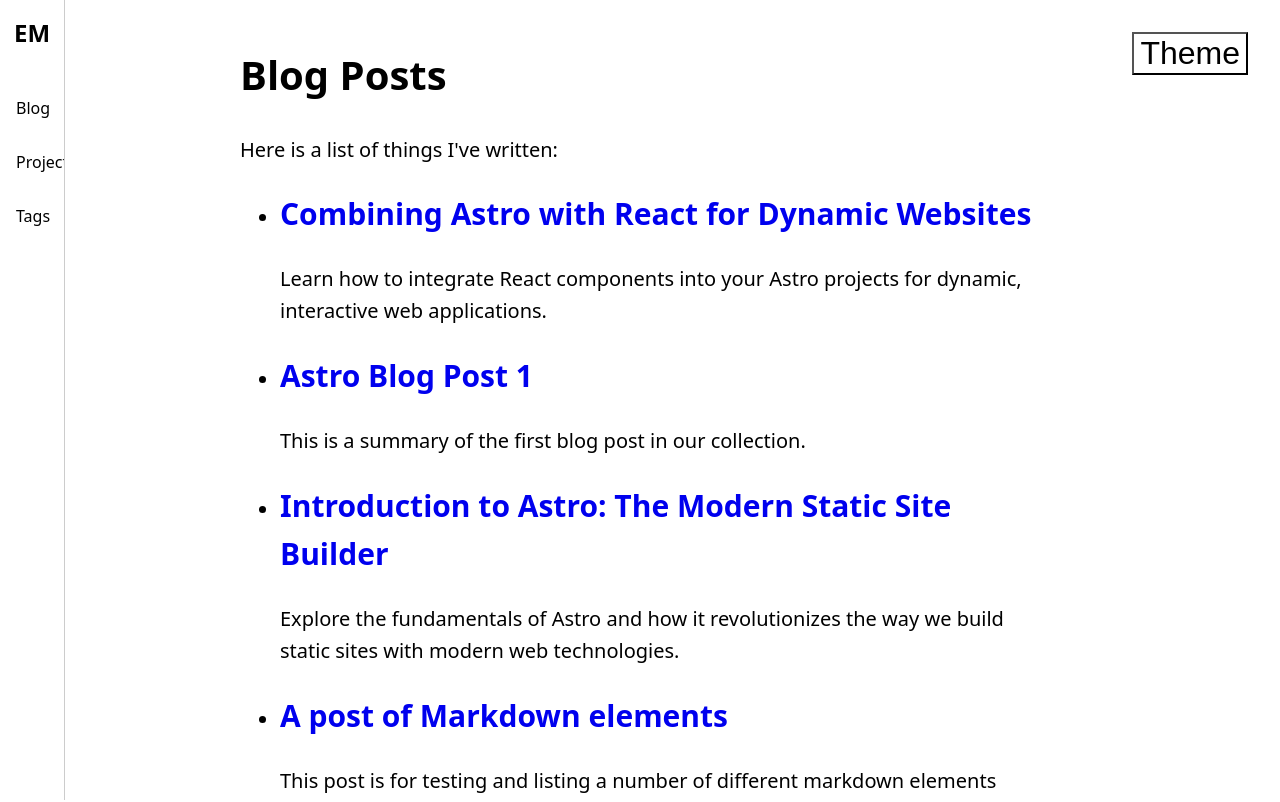
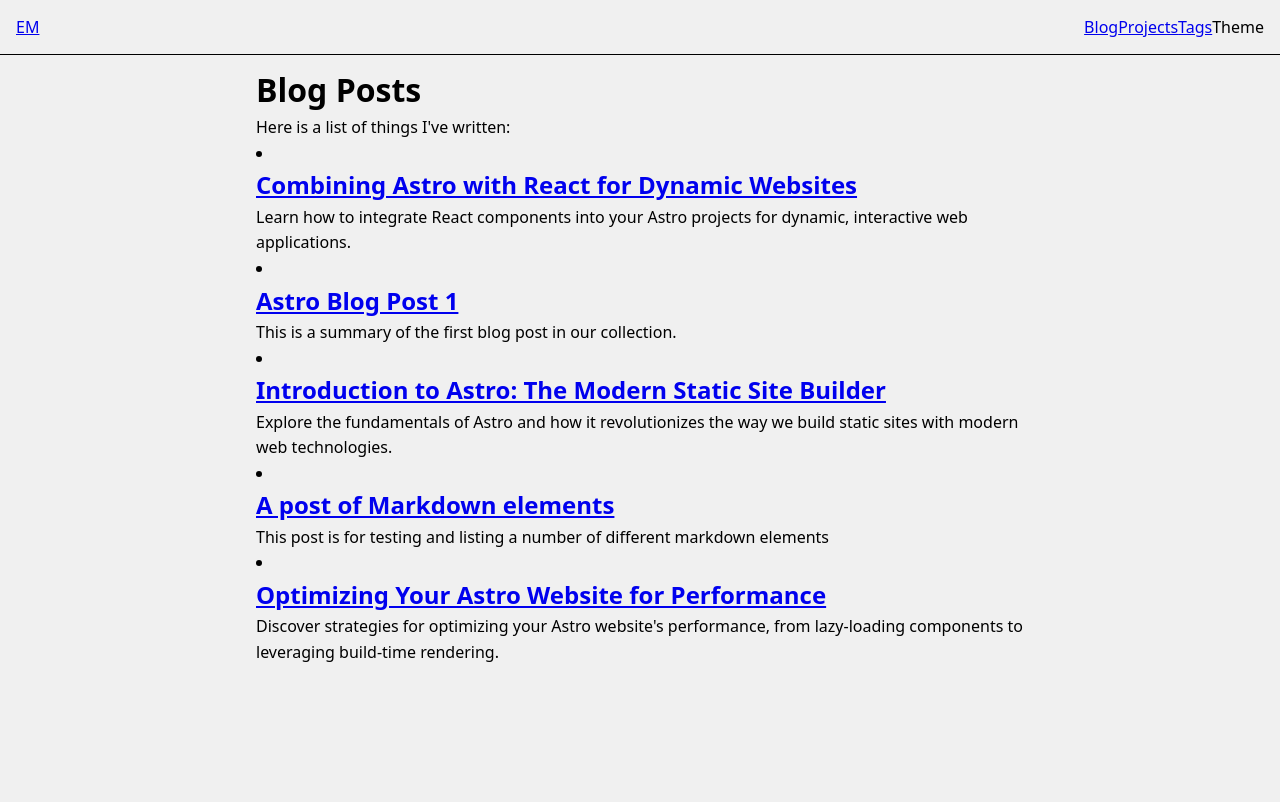
Before and after one commit to alcun/eponymous, an Astro site: page /blog in a window 1280 px wide. Shown: the top 802 px of the page. Built offline with nearby package versions, Linux system fonts and the light colour scheme; Astro itself is replaced by a stand-in of ours.

Commit message:
CSS reset

```diff
--- a/src/components/Contact.astro
+++ b/src/components/Contact.astro
@@ -1,4 +1,4 @@
-<footer id="contact">
+<section id="contact">
     <h2>Contact Me</h2>
     <p>Currently I am working full time and not looking for jobs but you can contact me below to chat anytime ya feel me</p>
     <form action="/submit-form-endpoint" method="POST">
@@ -7,4 +7,4 @@
       <textarea name="message" placeholder="Your Message" required></textarea>
       <button type="submit">Send Message</button>
     </form>
-  </footer>
+  </section>
--- a/src/components/Header.astro
+++ /dev/null
@@ -1,46 +0,0 @@
-<header class="header">
-    <div class="header-content">
-      <a href="/" class="logo">AC</a>
-      <nav>
-        <ul class="nav-links">
-          <li><a href="/projects">Projects</a></li>
-          <li><a href="/blog">Blog</a></li>
-          <!-- Add more links as needed -->
-        </ul>
-        <button id="theme-toggle">Toggle Light/Dark</button>
-
-      </nav>
-    </div>
-  </header>
-
-
-
-
-<style>
-    .header{
-
-    }
-
-    .header-content{
-        display: flex;
-        flex-direction: column;
-        align-items: center;
-        justify-content: space-between;
-    }
-
-    nav{
-        display: flex;
-    }
-
-    ul {
-        list-style: none;
-        display: flex;
-    }
-
-
-</style>
-
-<script>
-
-
-</script>
--- a/src/components/HeroBadge.astro
+++ b/src/components/HeroBadge.astro
@@ -62,10 +62,11 @@
 </script>
 <style>
   .atropos {
-    margin-bottom: 4rem;
+    margin-bottom: 1rem;
+    width: 80%;
+
   }
   .atropos-inner {
-    width: 100%;
     background-color: antiquewhite;
     border-radius: 12px;
     background-color: red;
--- a/src/components/Navbar.astro
+++ b/src/components/Navbar.astro
@@ -1,18 +1,27 @@
 ---
+import ThemeToggle from "./ThemeToggle.astro";
+
 // No useState import required
 // Frontmatter script space
 ---
 
 <!-- Sidebar HTML structure -->
-<nav class="nav" id="sidebar">
+<nav class="nav" >
   <div class="nav-content">
-    <a href="/" class="logo"><h1>EM</h1></a>
-    <button id="menu-toggle">☰</button>
+    <a href="/" class="logo">EM</a>
     <ul class="nav-links">
       <li><a href="/blog">Blog</a></li>
       <li><a href="/projects">Projects</a></li>
       <li><a href="/tags">Tags</a></li>
-    </ul>
+     <li> <a
+      id="theme-btn"
+      class="focus-outline"
+      title="Toggles light & dark"
+      aria-label="auto"
+      aria-live="polite"
+    >
+      Theme
+    </a> </li>   </ul>
   </div>
 </nav>
 
@@ -21,83 +30,32 @@
 .nav {
   position: fixed;
   top: 0;
-  left: 0;
-  width: 4rem; /* Collapsed width */
-  height: 100vh;
-  border-right: 1px solid #ccc; /* Example border color */
-  transition: width 0.5s ease; /* Smooth transition for sidebar expansion */
+  height: auto;
+  width: 100%;
+  max-width: 100vw;
   z-index: 1000; /* Ensure sidebar is above other content */
-  overflow-x: hidden; /* Hide horizontal overflow */
+  border-bottom: 1px solid var(--text-color);
+  padding: 1rem;
 }
 
 .nav-content {
   display: flex;
-  flex-direction: column;
+  width: 100%;
   align-items: center;
-  height: 100%;
+  justify-content: space-between;
 }
 
 .logo h1 {
-  margin: 1rem 0;
   color: var(--text-color);
 }
 
-#menu-toggle {
-  display: none; /* Hide toggle button by default, shown in mobile view */
+.nav-links {
+  display: flex;
+  list-style: none;
 }
 
-.nav-links {
-  list-style-type: none;
-  padding: 0;
-  width: 100%; /* Full width of the sidebar */
-  color: var(--text-color);
 
-}
 
-.nav-links li a {
-  display: block;
-  padding: 1rem;
-  text-decoration: none;
-  color: black; /* Link color */
-}
 
-/* Expanded state for larger screens */
-@media (min-width: 768px) {
-  .nav:hover, .nav.expanded {
-    width: 16rem; /* Expanded width */
-  }
-}
 
-/* Adjustments for mobile screens */
-@media (max-width: 768px) {
-  .nav-links.expanded {
-    display: block;
-  }
-
-  #menu-toggle {
-    display: block; /* Show toggle button in mobile view */
-    cursor: pointer;
-  }
-}
 </style>
-
-<script type="module">
-  document.addEventListener('DOMContentLoaded', () => {
-    const sidebar = document.getElementById('sidebar');
-    const menuToggle = document.getElementById('menu-toggle');
-
-    // Toggle sidebar on hover for desktop
-    sidebar.onmouseover = () => {
-      if(window.innerWidth > 768) sidebar.classList.add('expanded');
-    };
-    sidebar.onmouseout = () => {
-      if(window.innerWidth > 768) sidebar.classList.remove('expanded');
-    };
-
-    // Toggle sidebar on click for mobile
-    menuToggle.onclick = () => {
-      const isExpanded = sidebar.classList.contains('expanded');
-      if(window.innerWidth <= 768) sidebar.classList.toggle('expanded', !isExpanded);
-    };
-  });
-</script>
--- a/src/components/ThemeToggle.astro
+++ b/src/components/ThemeToggle.astro
@@ -1,20 +1,12 @@
-<button
-  id="theme-btn"
-  class="focus-outline"
-  title="Toggles light & dark"
-  aria-label="auto"
-  aria-live="polite"
->
-  Theme
-</button>
+
 <style>
   #theme-btn {
-    position: fixed;
+    /* position: fixed;
     right: 2rem;
     top: 2rem;
     font-size: 2rem;
     background-color: transparent;
     cursor: pointer;
-    color: var(--text-color);
+    color: var(--text-color); */
   }
 </style>
--- a/src/components/Toolkit.astro
+++ b/src/components/Toolkit.astro
@@ -42,29 +42,7 @@ const technologies = [
 </section>
 
 
-<style>
-   ul {
-    display: grid;
-    grid-template-columns: repeat(2, 1fr); /* Creates a 2-column layout */
-    gap: 20px; /* Adjusts the space between items */
-    list-style: none; /* Removes default list styling */
-    padding: 0; /* Removes default padding */
-
-  }
-
-   li {
-    background-color: var(--accent-gradient); /* Light background color for each item */
-    border: 1px solid #ddd; /* Adds a border */
-    padding: 10px; /* Adds some padding around the content */
-    border-radius: 5px; /* Optional: rounds the corners */
-
-  }
-
-   strong {
-    display: block; /* Makes the label take its own line */
-    margin-bottom: 5px; /* Adds a little space below the label */
-
-  }
+<!-- <style>
 
 
-</style>
+</style> -->
--- a/src/layouts/Layout.astro
+++ b/src/layouts/Layout.astro
@@ -1,7 +1,7 @@
 ---
 import Navbar from "../components/Navbar.astro";
 import ThemeToggle from "../components/ThemeToggle.astro";
-import { ViewTransitions } from 'astro:transitions';
+import { ViewTransitions } from "astro:transitions";
 
 interface Props {
   title: string;
@@ -13,7 +13,6 @@ const { title } = Astro.props;
 <!doctype html>
 <html lang="en">
   <head>
-
     <meta charset="UTF-8" />
     <meta name="description" content="Astro description" />
     <meta name="viewport" content="width=device-width" />
@@ -26,53 +25,40 @@ const { title } = Astro.props;
   </head>
   <body transition:persist>
     <Navbar />
-	<ThemeToggle/>
+    <!-- <ThemeToggle/> -->
     <main>
-    <slot /></main>
+      <slot />
+    </main>
   </body>
   </html>
 
-
   <style is:global>
-/* Global Variables */
-:root,
-  html[data-theme="dark"]{
-    --background-color: #13151a; /* Dark mode background */
-    --text-color: #ffffff; /* Dark mode text color */
-    --code-background: /* Your dark mode code background color */;
-    --accent-gradient: linear-gradient(
-      45deg,
-      rgb(136, 58, 234),
-      rgb(224, 204, 250) 30%,
-      #13151a 60%
-    );
-    /* Other shared variables */
+    *,
+    *::before,
+    *::after {
+      margin: 0;
+      padding: 0;
+      box-sizing: border-box;
     }
 
-/* Manual Light Mode Override */
-html[data-theme="light"] {
-    --background-color: #ffffff;
-    --text-color: #000000;
-    --code-background: /* Your light mode code background color */;
-    --accent-gradient: linear-gradient(
-      45deg,
-      rgb(136, 58, 234),
-      rgb(224, 204, 250) 30%,
-      white 60%
-    );
+    :root,
+    html[data-theme="dark"] {
+      --background-color: #13151a;
+      --text-color: #ffffff;
+      --code-background: #2d2d2d;
     }
 
-/* Applying Variables */
-html {
+    html[data-theme="light"] {
+      --background-color: #f0f0f0;
+      --text-color: #000000;
+      --code-background: #eeeeee;
+    }
+
+    body, html {
+      height: 100%;
       background: var(--background-color);
       color: var(--text-color);
-    font-family: system-ui,ui-sans-serif,sans-serif,"Apple Color Emoji","Segoe UI Emoji",Segoe UI Symbol,"Noto Color Emoji";    background-size: 224px;
-
-}
-
-body {
-	padding: 0;
-	margin: 0;
+      font-family: system-ui, ui-sans-serif, sans-serif, "Apple Color Emoji", "Segoe UI Emoji", Segoe UI Symbol, "Noto Color Emoji";
     }
 
     code {
@@ -80,21 +66,52 @@ code {
       background: var(--code-background);
     }
 
-a {
-	text-decoration: none;
-}
     main {
-    margin: auto;
-    padding: 1rem;
-    width: 800px;
-    max-width: calc(100% - 2rem);
-    font-size: 20px;
+      margin-top: 4rem;
+      max-width: 800px;
+      margin-left: auto;
+      margin-right: auto;
+      padding-left: 1rem;
+      padding-right: 1rem;
+      font-size: 16px;
     line-height: 1.6;
     }
 
+    img,
+    picture,
+    video,
+    canvas,
+    svg {
+      display: block;
+      max-width: 100%;
+    }
+
+    input,
+    button,
+    textarea,
+    select {
+      font: inherit;
+    }
+
+    p,
+    h1,
+    h2,
+    h3,
+    h4,
+    h5,
+    h6 {
+      overflow-wrap: break-word;
+    }
+
+    ul,
+  ol {
+    list-style-position: inside; /* Ensures bullets/numbers are inside the overflow area */
+  }
+
   section {
-      padding-top: 2.5rem;
-      padding-bottom: 2.5rem;
+    padding-bottom: 1rem;
+    padding-top: 1rem;
     border-bottom: 1px solid var(--text-color);
   }
+
     </style>
--- a/src/pages/blog/index.astro
+++ b/src/pages/blog/index.astro
@@ -13,7 +13,7 @@ const blogPosts = await getCollection('blog');
   <p>Here is a list of things I've written:</p>
   <ul>
     {blogPosts.map(post => (
-      <li key={post.slug}>
+      <li >
         <a href={`/blog/${post.slug}`}>
          <h2>{post.data.title}</h2>
         </a>
--- a/src/pages/index.astro
+++ b/src/pages/index.astro
@@ -18,20 +18,6 @@ import Writing from "../components/Writing.astro";
     <Contact/>
 </Layout>
 
-<style>
-  main {
-    margin: auto;
-    padding: 1rem;
-    width: 800px;
-    max-width: calc(100% - 2rem);
-    font-size: 20px;
-    line-height: 1.6;
-  }
-  h1 {
-    font-size: 4rem;
-    font-weight: 700;
-    line-height: 1;
-    text-align: center;
-    margin-bottom: 1em;
-  }
-</style>
+<!-- <style>
+
+</style> -->
```
Also changed, not shown: src/components/About.astro (+26 -6 lines), src/components/Hero.astro (+1 -28 lines), src/components/ProjectSummary.astro (+5 -36 lines). Lines whose indentation alone changed are shown as unchanged.
